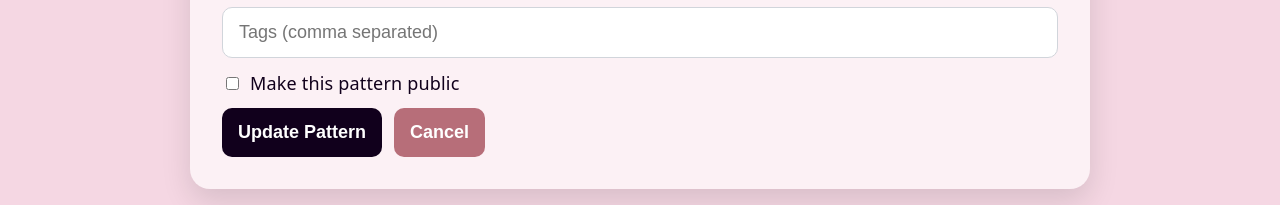
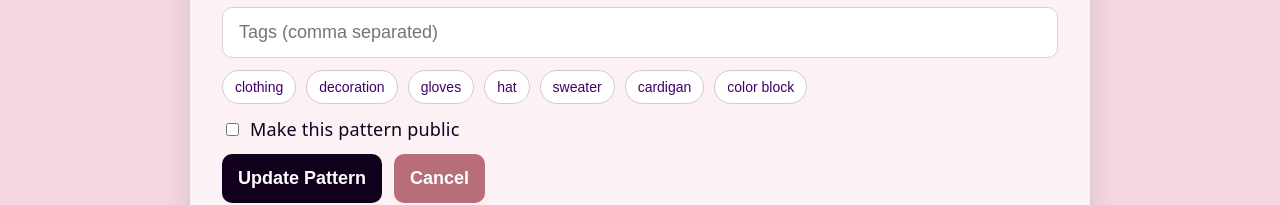
Before and after one commit to Merry567/stach-buster, a React (Vite) app in the folder client/: page /patterns/edit/1 in a window 1280 px wide. Shown: the part 982-1187 px from the top of the page. Built offline with nearby package versions, Linux system fonts and the light colour scheme; no server answers; sample sign-in values are in the browser's storage.

Commit message:
tags finished

```diff
--- a/client/src/components/AddPattern.jsx
+++ b/client/src/components/AddPattern.jsx
@@ -5,6 +5,7 @@ import { theme, sharedStyles } from '../styles/theme';
 
 const typeOptions = ['knit', 'crochet', 'both'];
 const skillOptions = ['beginner', 'intermediate', 'advanced'];
+
 const yarnWeightOptions = [
   'lace',
   'fingering',
@@ -15,6 +16,16 @@ const yarnWeightOptions = [
   'bulky',
   'super-bulky',
   'other',
+];
+
+const presetTags = [
+  'clothing',
+  'decoration',
+  'gloves',
+  'hat',
+  'sweater',
+  'cardigan',
+  'color block',
 ];
 
 const emptyForm = {
@@ -32,7 +43,7 @@ const AddPattern = () => {
   const navigate = useNavigate();
   const { id } = useParams();
   const editing = Boolean(id);
-
+//use state
   const [form, setForm] = useState(emptyForm);
   const [loading, setLoading] = useState(editing);
   const [saving, setSaving] = useState(false);
@@ -118,6 +129,30 @@ const AddPattern = () => {
       return {
         ...prev,
         materials: updatedMaterials,
+      };
+    });
+  };
+
+  const togglePresetTag = (tag) => {
+    setForm((prev) => {
+      const currentTags = prev.tags
+        .split(',')
+        .map((item) => item.trim())
+        .filter(Boolean);
+
+      const hasTag = currentTags.some(
+        (item) => item.toLowerCase() === tag.toLowerCase()
+      );
+
+      const updatedTags = hasTag
+        ? currentTags.filter(
+            (item) => item.toLowerCase() !== tag.toLowerCase()
+          )
+        : [...currentTags, tag];
+
+      return {
+        ...prev,
+        tags: updatedTags.join(', '),
       };
     });
   };
@@ -369,6 +404,28 @@ const AddPattern = () => {
               onChange={handleChange}
               style={styles.input}
             />
+            <div style={styles.tagFilterRow}>
+              {presetTags.map((tag) => {
+                const selected = form.tags
+                  .split(',')
+                  .map((item) => item.trim().toLowerCase())
+                  .includes(tag.toLowerCase());
+
+                return (
+                  <button
+                    key={tag}
+                    type="button"
+                    onClick={() => togglePresetTag(tag)}
+                    style={{
+                      ...styles.tagChip,
+                      ...(selected ? styles.activeTagChip : {}),
+                    }}
+                  >
+                    {tag}
+                  </button>
+                );
+              })}
+            </div>
 
             <label style={styles.checkboxLabel}>
               <input
@@ -494,6 +551,27 @@ const styles = {
     margin: 0,
     color: theme.colors.subtext,
   },
+  tagFilterRow: {
+    display: 'flex',
+    flexWrap: 'wrap',
+    gap: '10px',
+  },
+
+  tagChip: {
+    padding: '8px 12px',
+    borderRadius: '999px',
+    border: `1px solid ${theme.colors.border}`,
+    backgroundColor: theme.colors.white,
+    color: theme.colors.subtext,
+    cursor: 'pointer',
+    fontSize: '14px',
+  },
+
+  activeTagChip: {
+    backgroundColor: theme.colors.subtext,
+    color: theme.colors.white,
+    border: `1px solid ${theme.colors.subtext}`,
+  },
 };
 
 export default AddPattern;
--- a/client/src/components/Patterns.jsx
+++ b/client/src/components/Patterns.jsx
@@ -3,11 +3,23 @@ import { useNavigate } from 'react-router-dom';
 import API from '../services/api';
 import { theme, sharedStyles } from '../styles/theme';
 
+const presetTags = [
+  'clothing',
+  'decoration',
+  'gloves',
+  'hat',
+  'sweater',
+  'cardigan',
+  'color block',
+];
+
 const Patterns = () => {
   const navigate = useNavigate();
 
+  //use state
   const [patterns, setPatterns] = useState([]);
   const [search, setSearch] = useState('');
+  const [activeTag, setActiveTag] = useState('');
   const [loading, setLoading] = useState(true);
   const [error, setError] = useState('');
   const [matchingId, setMatchingId] = useState(null);
@@ -33,9 +45,10 @@ const Patterns = () => {
 
   const filteredPatterns = useMemo(() => {
     const q = search.toLowerCase().trim();
-    if (!q) return patterns;
 
-    return patterns.filter((item) =>
+    return patterns.filter((item) => {
+      const matchesSearch =
+        !q ||
         [
           item.name,
           item.type,
@@ -44,9 +57,17 @@ const Patterns = () => {
           ...(item.tags || []),
         ]
           .filter(Boolean)
-        .some((value) => value.toLowerCase().includes(q))
+          .some((value) => value.toLowerCase().includes(q));
+
+      const matchesTag =
+        !activeTag ||
+        (item.tags || []).some(
+          (tag) => tag.toLowerCase() === activeTag.toLowerCase()
         );
-  }, [patterns, search]);
+
+      return matchesSearch && matchesTag;
+    });
+  }, [patterns, search, activeTag]);
 
   const handleDelete = async (id) => {
     const confirmed = window.confirm('Delete this pattern?');
@@ -143,6 +164,31 @@ const Patterns = () => {
               onChange={(e) => setSearch(e.target.value)}
               style={styles.searchInput}
             />
+          </div>
+          <div style={styles.tagFilterRow}>
+            <button
+            type="button"
+            onClick={() => setActiveTag('')}
+            style={{
+              ...styles.tagChip,
+              ...API(activeTag === '' ? styles.activeTagChip : {}),
+            }}
+          >
+            All
+          </button>
+          {presetTags.map((tag) => (
+            <button
+              key={tag}
+              type="button"
+              onClick={() => setActiveTag(tag)}
+              style={{
+                ...styles.tagChip,
+                ...API(activeTag === tag ? styles.activeTagChip : {}),
+              }}
+              >
+                {tag}
+              </button>
+          ))}
           </div>
 
           {loading ? (
@@ -470,6 +516,29 @@ const styles = {
     padding: 0,
     fontSize: '14px',
   },
+
+  tagFilterRow: {
+    display: 'flex',
+    flexWrap: 'wrap',
+    gap: '10px',
+    marginBottom: theme.spacing.md,
+},
+
+  tagChip: {
+    padding: '8px 12px',
+    borderRadius: '999px',
+    border: `1px solid ${theme.colors.border}`,
+    backgroundColor: theme.colors.white,
+    color: theme.colors.subtext,
+    cursor: 'pointer',
+    fontSize: '14px',
+  },
+
+  activeTagChip: {
+    backgroundColor: theme.colors.subtext,
+    color: theme.colors.white,
+    border: `1px solid ${theme.colors.subtext}`,
+  },
 };
 
 export default Patterns;
```
Lines whose indentation alone changed are shown as unchanged.
